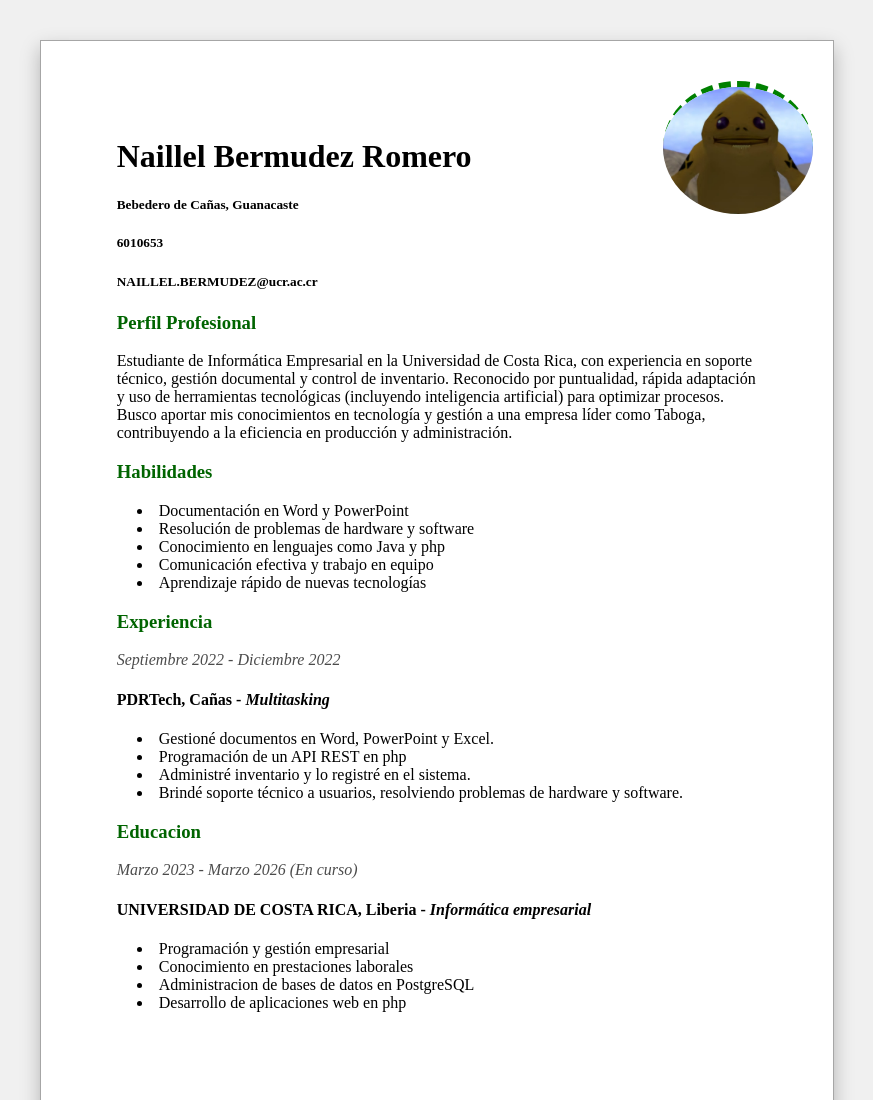
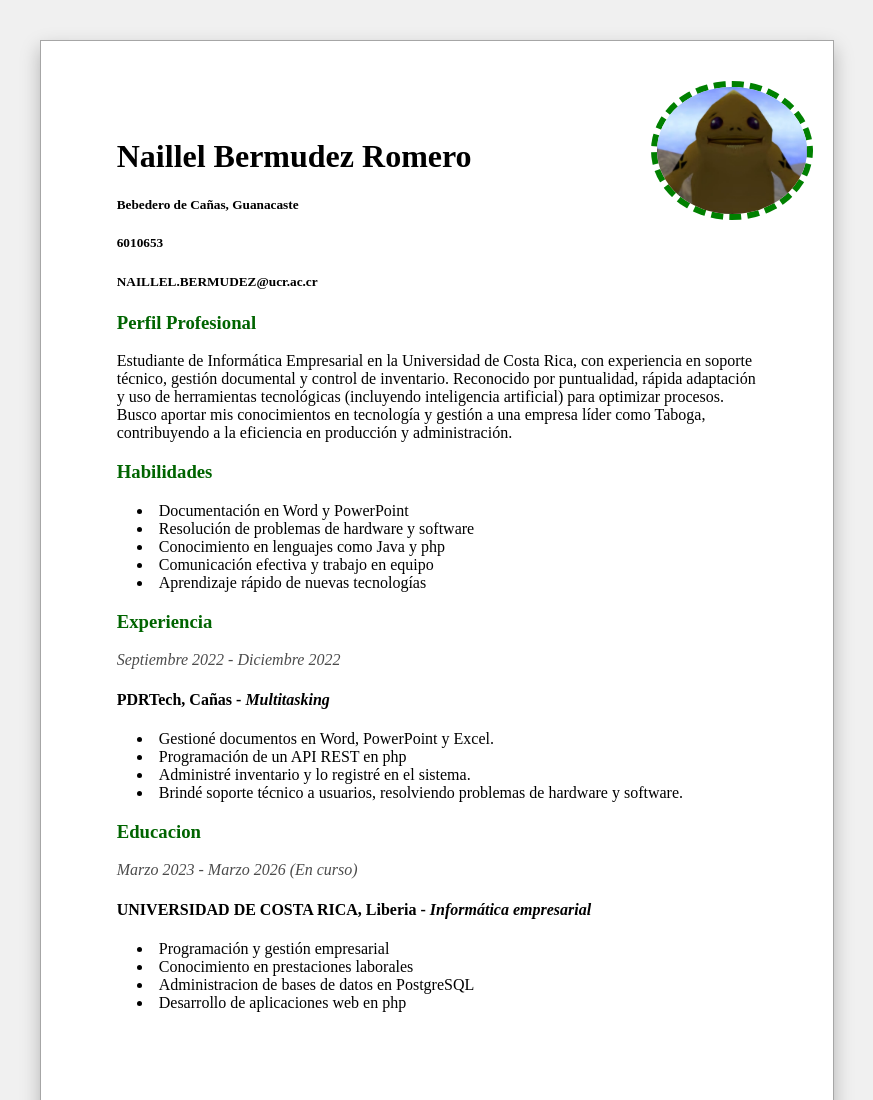
Before and after one commit to Naillel/Liga-Deportiva-Alajuelense, a website: page src/index.html in a window 1280 px wide. Shown: the top 1100 px of the page, without its empty margins (203-1076 px from the left). Drawn offline with Linux system fonts and the light colour scheme.

Commit message:
agregar borde

```diff
--- a/src/index.css
+++ b/src/index.css
@@ -26,7 +26,7 @@ body {
   position: absolute ;
   top: 20px;
   right: 20px;
-  border-top: 6px dashed green ;
+  border: 6px dashed green ;
 }
 
 .subtitulo {
```
